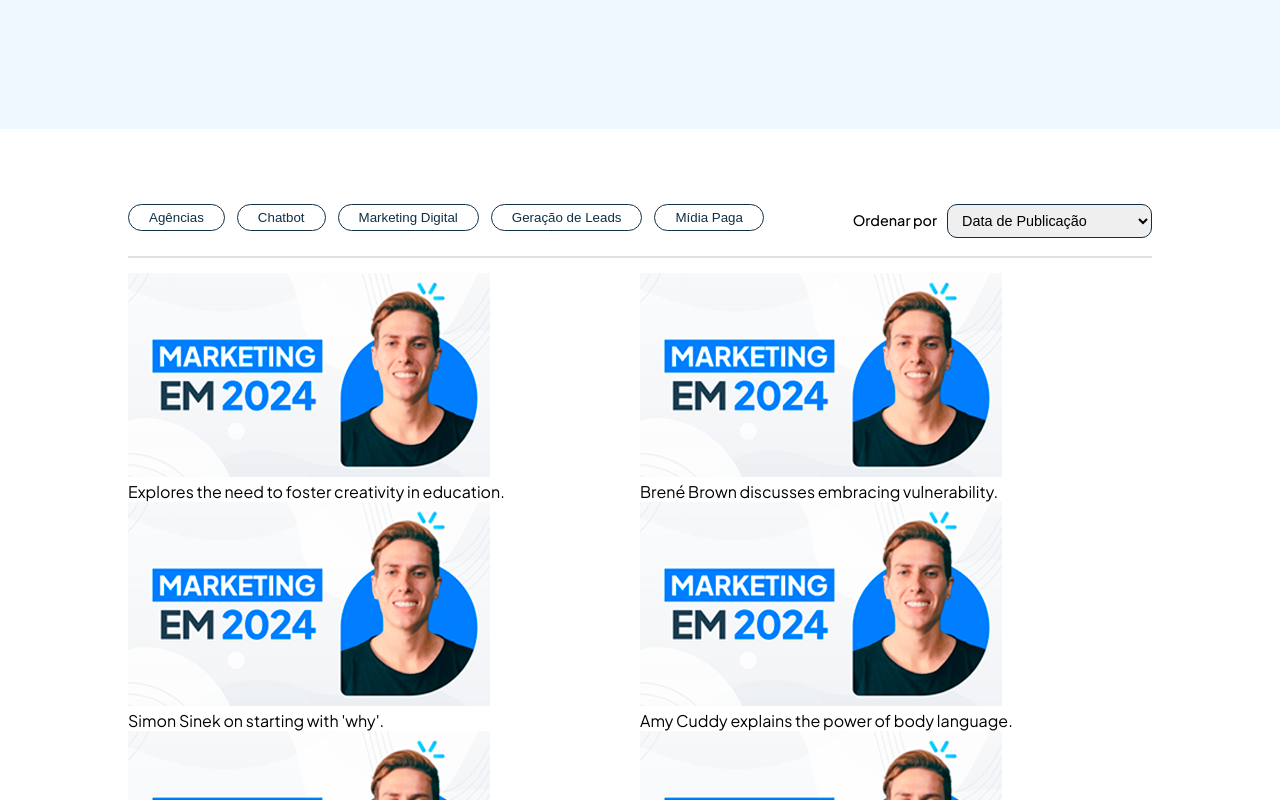
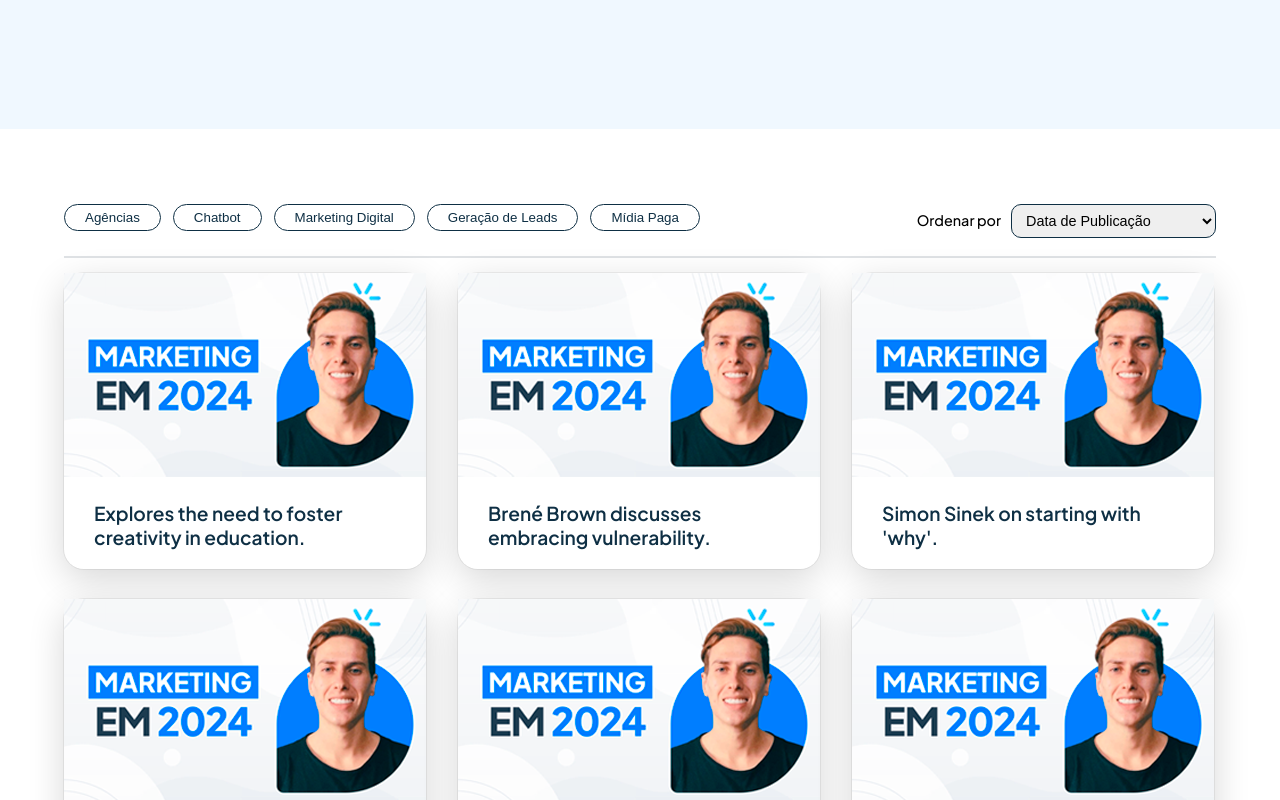
Before and after one commit to FelipeG-Almeida/Teste-Leadster, a Next.js app: page / in a window 1280 px wide. Shown: the part 500-1300 px from the top of the page. Built offline with nearby package versions, Linux system fonts and the light colour scheme.

Commit message:
Adição dos cards de vídeos

```diff
--- a/src/components/videoCard/videoCard.tsx
+++ b/src/components/videoCard/videoCard.tsx
@@ -1,5 +1,6 @@
 import Thumb from '@/assets/thumbnail.png';
 import Image from 'next/image';
+import { Caption, Card } from '../webinars/style';
 
 interface VideoCardProps {
 	description: string;
@@ -7,9 +8,9 @@ interface VideoCardProps {
 
 export default function VideoCard({ description }: VideoCardProps): JSX.Element {
 	return (
-		<figure>
-			<Image src={Thumb} alt="Thumbnail" />
-			<figcaption>{description}</figcaption>
-		</figure>
+		<Card>
+			<Image objectFit='cover' src={Thumb} alt="Thumbnail" />
+			<Caption>{description}</Caption>
+		</Card>
 	);
 }
--- a/src/components/webinars/style.ts
+++ b/src/components/webinars/style.ts
@@ -5,15 +5,18 @@ export const WebinarsSection = styled.section`
 	display: flex;
 	flex-direction: column;
 	padding: 75px 10%;
+	@media screen and (max-width: 1439px) {
+		padding: 75px 5%;
+	}
 `;
 
 export const Nav = styled.div`
-    border-bottom: 2px solid #dfe2e5;
+	border-bottom: 2px solid #dfe2e5;
 	display: flex;
 	justify-content: space-between;
 	font-size: 0.9rem;
 	font-weight: 500;
-    padding-bottom: 18px;
+	padding-bottom: 18px;
 `;
 
 export const Buttons = styled.ul`
@@ -40,8 +43,8 @@ export const Button = styled.button`
 export const Selection = styled.select`
 	border: 1px solid var(--dark-blue);
 	border-radius: 10px;
-    font-family: 'Plus Jakarta Sans', sans-serif;
-    font-size: 0.9rem;
+	font-family: 'Plus Jakarta Sans', sans-serif;
+	font-size: 0.9rem;
 	font-weight: 500;
 	margin-left: 10px;
 	padding: 7px 10px;
@@ -49,12 +52,37 @@ export const Selection = styled.select`
 
 export const SelectionOption = styled.option`
 	font-family: 'Plus Jakarta Sans', sans-serif;
-    font-size: 0.9rem;
+	font-size: 0.9rem;
 	font-weight: 500;
 `;
 
 export const Videos = styled.div`
 	display: grid;
-	grid-template-columns: repeat(auto-fit, minmax(365px, 1fr));
+	gap: 30px;
+	grid-template-columns: repeat(auto-fit, minmax(362px, 1fr));
 	margin: 15px 0;
-`
+`;
+
+export const Card = styled.figure`
+	box-sizing: border-box;
+	border-radius: 20px;
+	box-shadow: rgba(0, 0, 0, 0.16) 0px 10px 36px 0px,
+		rgba(0, 0, 0, 0.06) 0px 0px 0px 1px;
+	cursor: pointer;
+	transition: 0.25s all;
+	width: 362px;
+	&:hover {
+		transform: scale(1.025)
+	}
+`;
+
+export const Caption = styled.figcaption`
+	color: var(--dark-blue);
+	font-size: 1.2rem;
+	font-weight: 600;
+	padding: 20px 30px;
+	width: 362px;
+	${Card}:hover & {
+		color: var(--blue);
+	}
+`;
```
